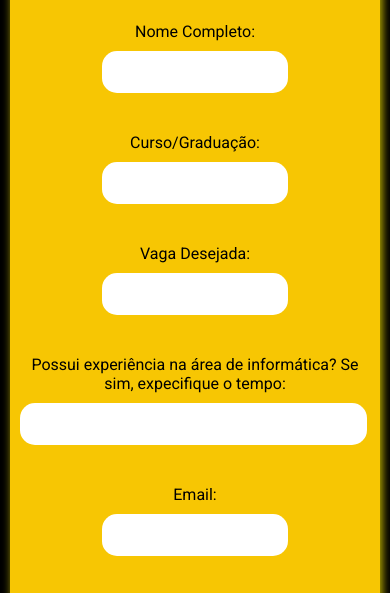
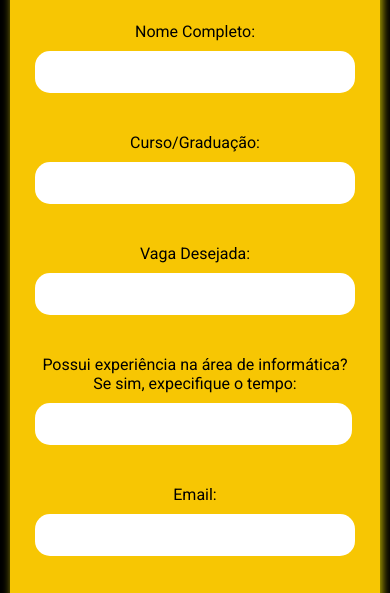
Before and after one commit to Acert-promotoria-repository/Forms-Admissao, a website built with webpack: page index.html in a window 390 px wide. Shown: the part 189-782 px from the top of the page. Built offline with nearby package versions, Linux system fonts and the light colour scheme; some packages are replaced by stand-ins of ours.

Commit message:
Endireitando layout dos inputs para melhor User friendly

```diff
--- a/css/styles.css
+++ b/css/styles.css
@@ -277,6 +277,10 @@ h1{
         width: 95%;
     }
 
+    .form-group{
+        width: 20rem;
+    }
+
     .form-group input,
     .form-group textarea {
         width: 100%;
```
